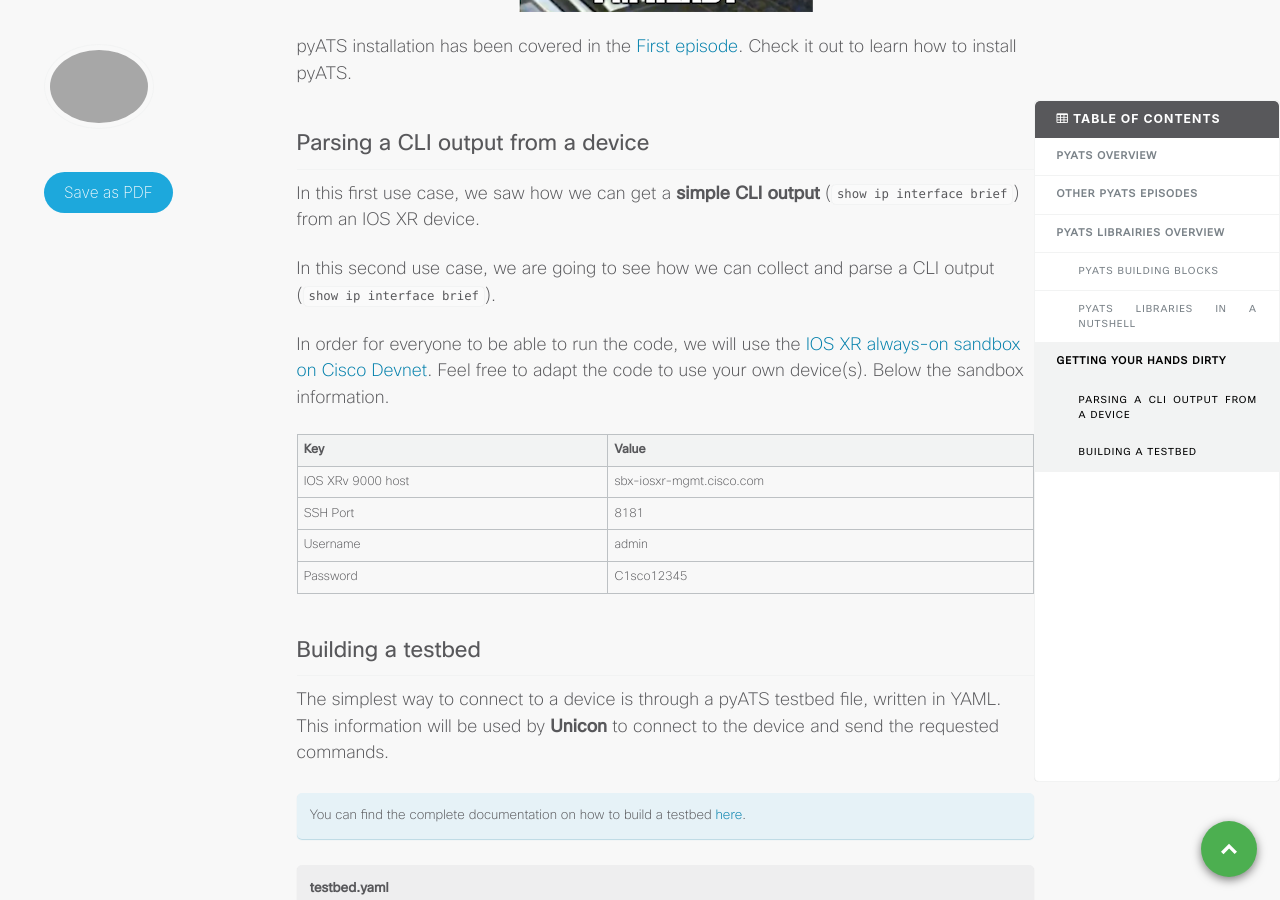
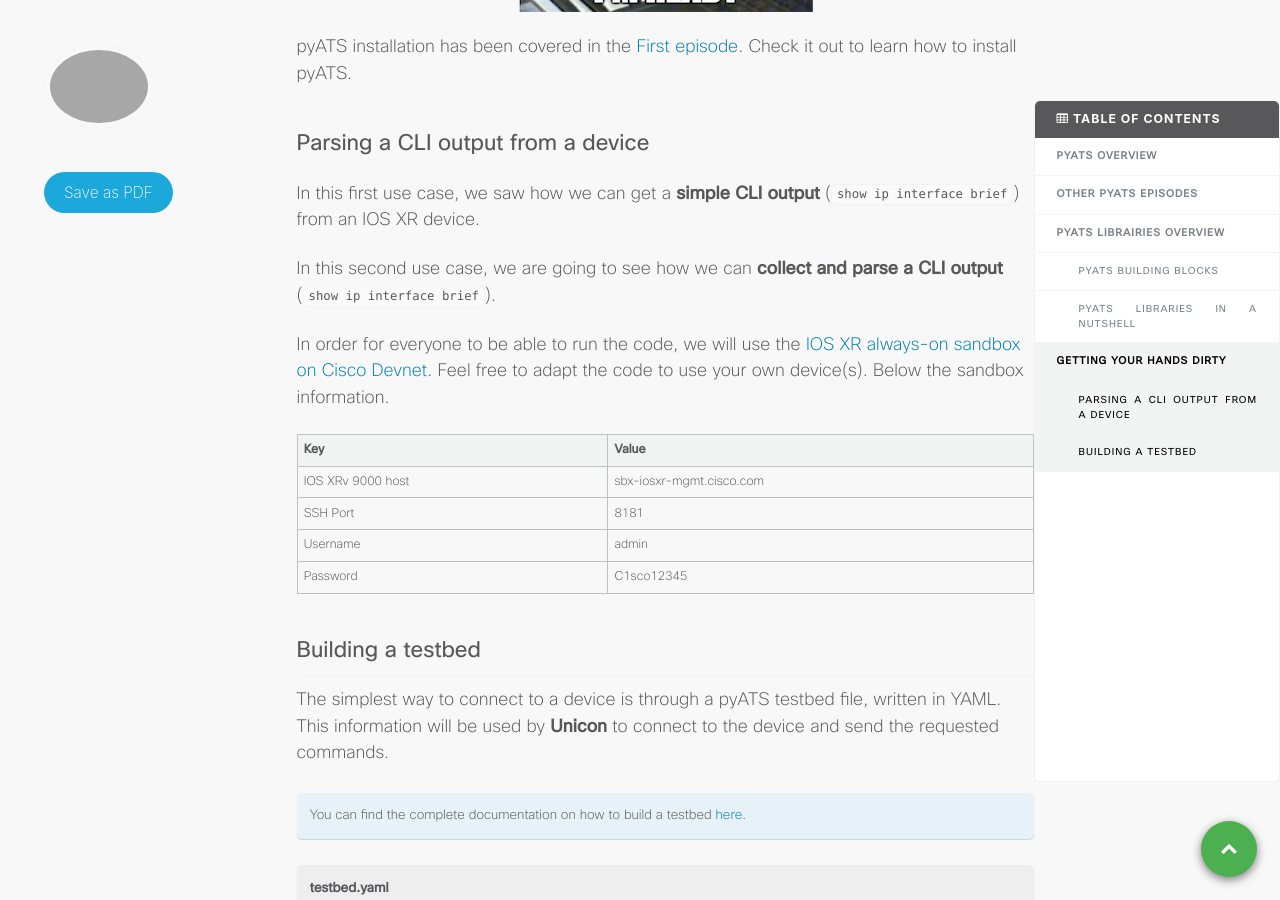
Before and after one commit to xrdocs/programmability, a Jekyll site: the page built from _tutorials/2021-02-04-pyats-series-parsing-like-a-pro-with-genie.md, in a window 1280 px wide and 900 px high, scrolled down 2484 px. Built offline with Jekyll 4.4.1, drawn with Linux system fonts in a browser that asks for light colours; comment, search, counter and statistics services are not loaded; some of the changed text lies outside the part shown.

Commit message:
formatting

```diff
--- a/_tutorials/2021-02-04-pyats-series-parsing-like-a-pro-with-genie.md
+++ b/_tutorials/2021-02-04-pyats-series-parsing-like-a-pro-with-genie.md
@@ -128,7 +128,7 @@ pyATS is made of three main building blocks:
 You can read more about **pyATS ecosystem** in the [official documentation](https://pubhub.devnetcloud.com/media/pyats-getting-started/docs/intro/introduction.html).
 {: .notice--info}
 
-pyATS libraries are the pyATS **SDK** (**S**oftware **D**evelopment **K**it, a big toolbox) which contains all the tools that you need for **Network Test Automation**. It has been used internally at Cisco since 2010 for our automated testing. Yes! You can use the same tools that we use to automate the validation of your network.
+**pyATS libraries** are the pyATS **SDK** (**S**oftware **D**evelopment **K**it, a big toolbox) which contains all the tools that you need for **Network Test Automation**. It has been used internally at Cisco since 2010 for our automated testing. Yes! You can use the same tools that we use to automate the validation of your network.
 
 You can read more about **pyATS librairies** in the [official documentation](https://developer.cisco.com/docs/genie-docs/).
 {: .notice--info}
@@ -156,7 +156,7 @@ pyATS installation has been covered in the [First episode](https://xrdocs.io/pro
 
 In this first use case, we saw how we can get a **simple CLI output** (`show ip interface brief`) from an IOS XR device.
 
-In this second use case, we are going to see how we can collect and parse a CLI output (`show ip interface brief`).
+In this second use case, we are going to see how we can **collect and parse a CLI output** (`show ip interface brief`).
 
 In order for everyone to be able to run the code, we will use the [IOS XR always-on sandbox on Cisco Devnet](https://devnetsandbox.cisco.com/RM/Diagram/Index/e83cfd31-ade3-4e15-91d6-3118b867a0dd?diagramType=Topology). Feel free to adapt the code to use your own device(s). Below the sandbox information.
 
```
